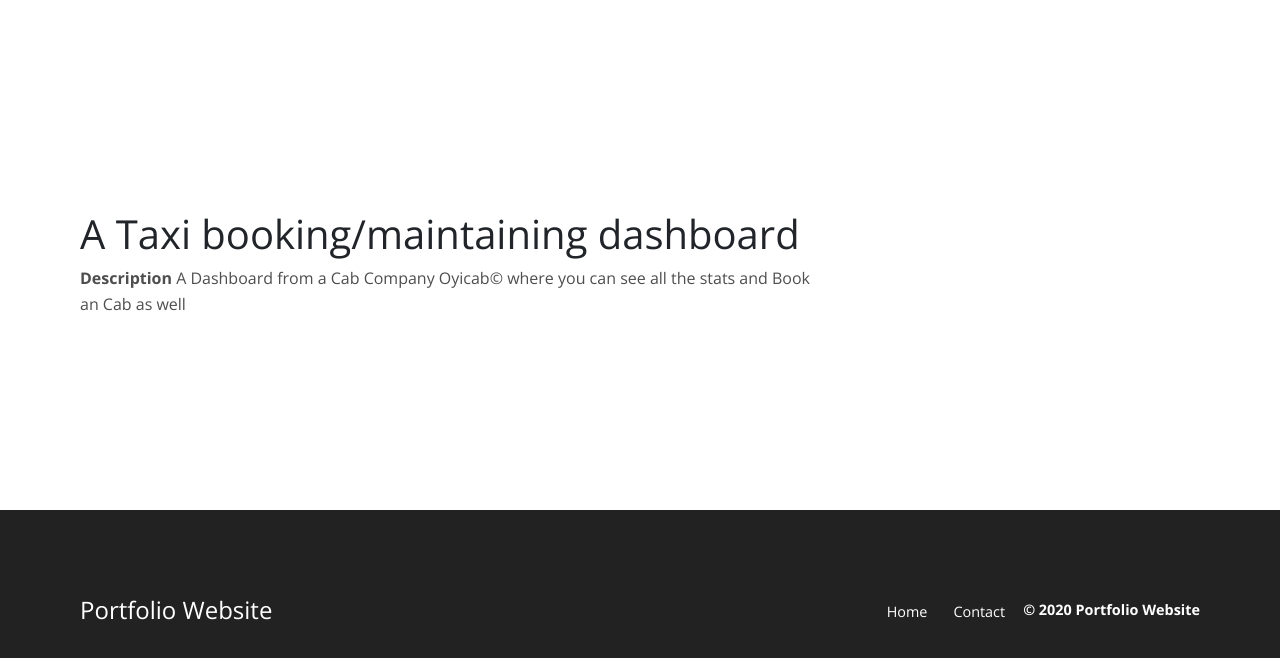
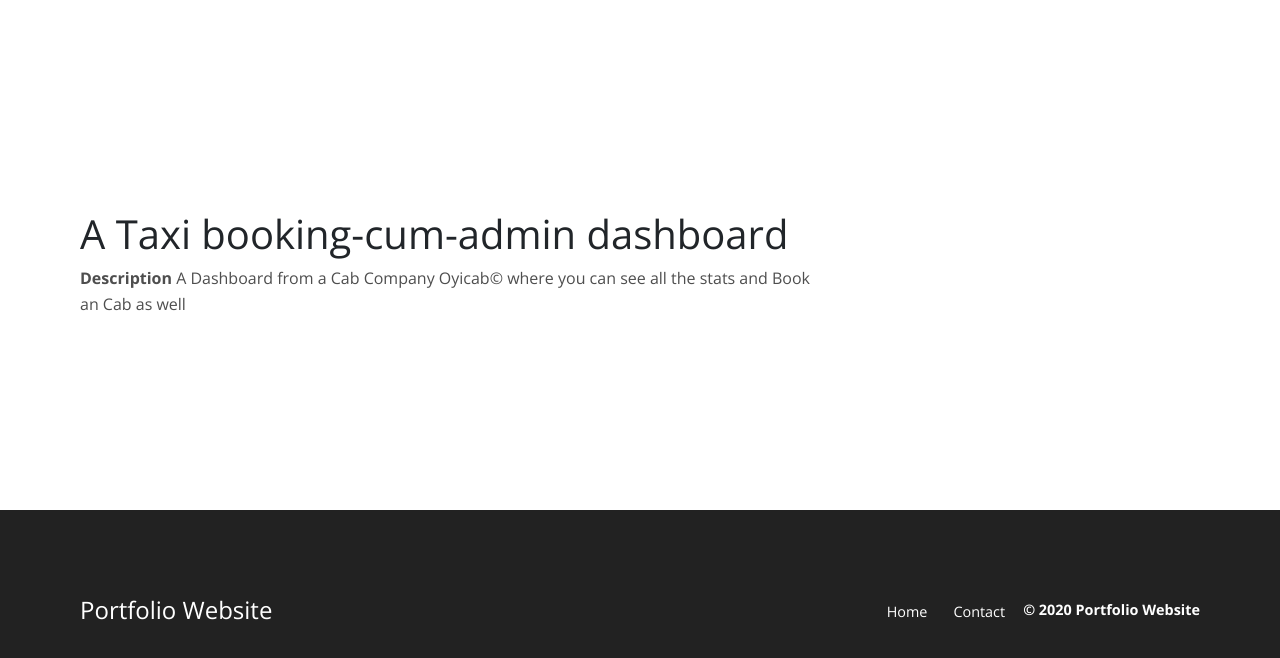
Before and after one commit to iankit3/portfolio, a Gatsby site: page /showcase/oyicabs in a window 1280 px wide. Shown: the part 140-798 px from the top of the page. Built offline with nearby package versions, Linux system fonts and the light colour scheme; Gatsby itself is replaced by a stand-in of ours.

Commit message:
Update showcase “oyicabs”

```diff
--- a/src/pages/showcase/oyicabs.md
+++ b/src/pages/showcase/oyicabs.md
@@ -1,6 +1,6 @@
 ---
 path: /showcase/oyicabs
-title: A Taxi booking/maintaining dashboard
+title: A Taxi booking-cum-admin dashboard
 date: 2020-04-04T07:03:46.000Z
 image: /img/oyicabs.jpg
 ---
```
